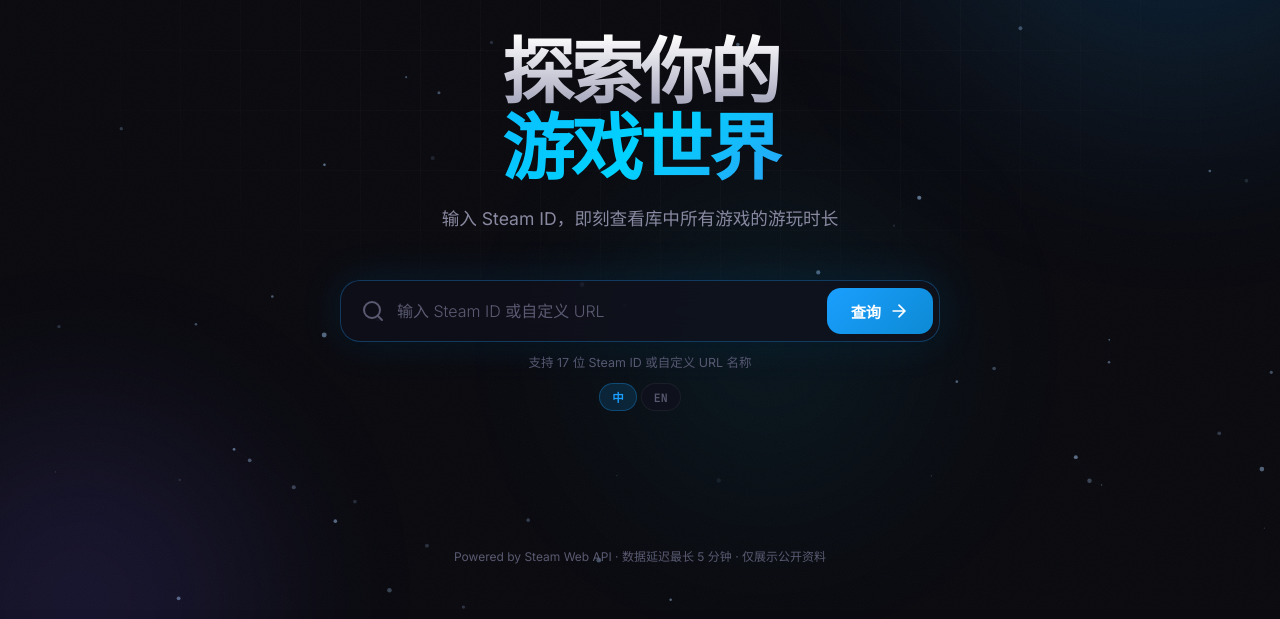
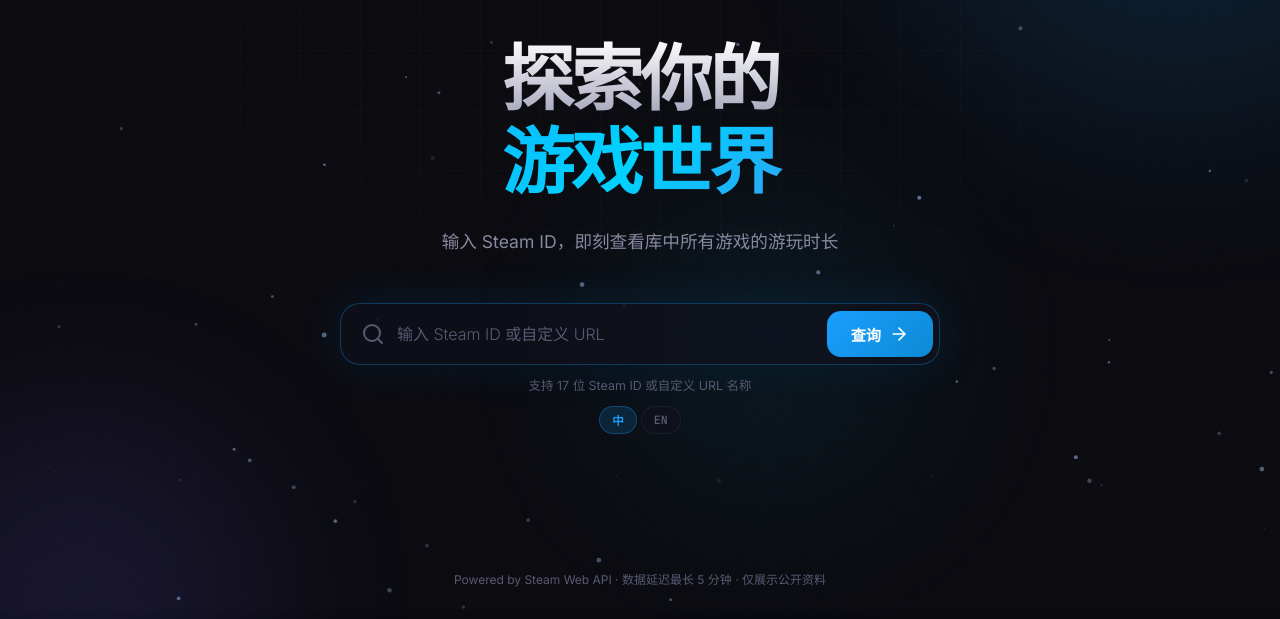
Before and after one commit to Zilliax117/Steam-Library-Viewer, a website: page public/index.html in a window 1280 px wide. Shown: the part 190-809 px from the top of the page. Drawn offline with Linux system fonts and the light colour scheme.

Commit message:
修复英文翻译后标题字母被裁剪和描述文本换行问题
- Hero 标题 line-height 从 1.05 提升到 1.15，增加 padding 防止 descender 被裁剪
- Hero 描述 max-width 从 480px 扩大到 640px，确保英文长句显示在同一行

```diff
--- a/public/style.css
+++ b/public/style.css
@@ -191,8 +191,9 @@ body {
   font-size: clamp(2.5rem, 6vw, 4.5rem);
   font-weight: 900;
   letter-spacing: -0.04em;
-  line-height: 1.05;
+  line-height: 1.15;
   margin-bottom: 20px;
+  padding: 4px 0;
 }
 
 .title-line {
@@ -213,7 +214,7 @@ body {
 .hero-desc {
   font-size: 1.1rem;
   color: var(--text-secondary);
-  max-width: 480px;
+  max-width: 640px;
   margin: 0 auto 48px;
   line-height: 1.6;
   font-weight: 400;
```
